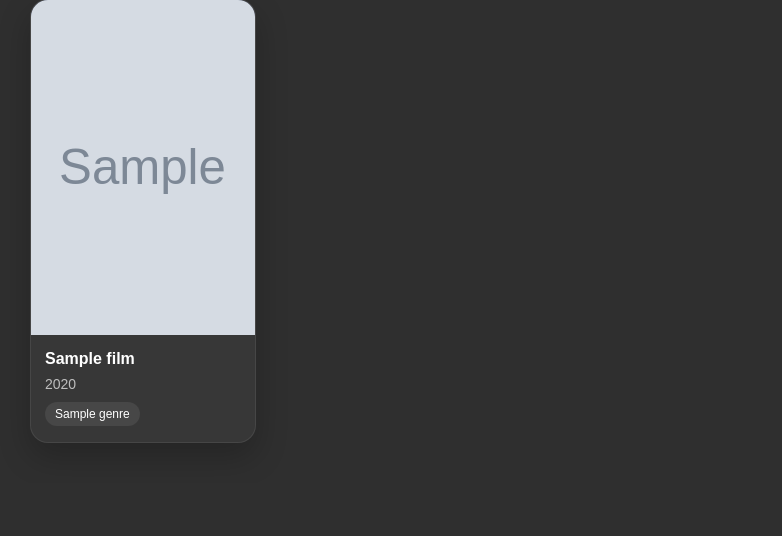
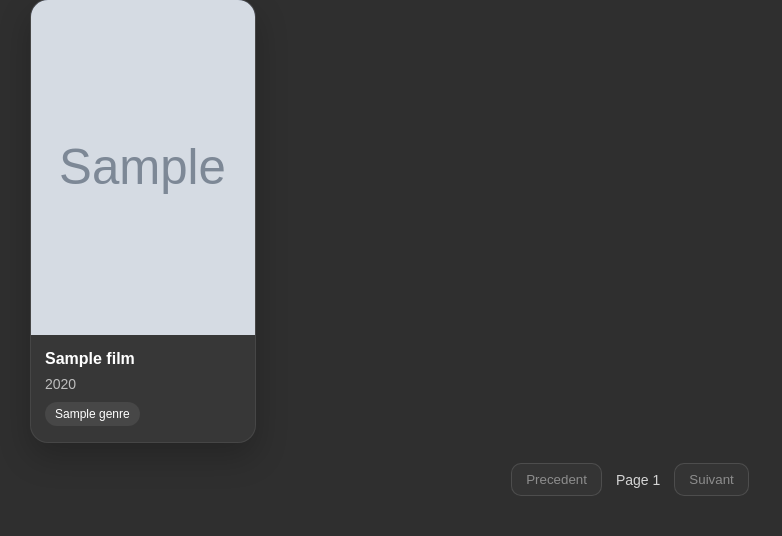
Before and after one commit to iomckn/airec_frontend, a Flask app: template templates/categories.html in a window 1280 px wide. Shown: the part 461-997 px from the top of the page, without its empty margins (0-782 px from the left). Before the commit the page ends 904 px from the top, so only its background shows below. Run offline with Flask 3, Linux system fonts and the light colour scheme; the template is opened without the code that fills it: most values are stand-ins (such as "Sample title", 1, 10 or a date in 2020); grey boxes marked "Sample" are stand-in pictures.

Commit message:
Integrer API categories et supprimer dependance CSV et pagination

```diff
--- a/app.py
+++ b/app.py
@@ -4,10 +4,10 @@ from urllib.parse import quote, urlencode
 from urllib.request import Request, urlopen
 
 from flask import Flask, render_template, url_for, request
-from test import separer_genre, trouver_film_par_categories
 
 app = Flask(__name__)
 API_BASE = "https://airec-api.randever.com"
+PER_PAGE = 20
 
 
 def api_get(path, params=None):
@@ -16,7 +16,13 @@ def api_get(path, params=None):
         url = f"{url}?{urlencode(params)}"
 
     try:
-        req = Request(url, headers={"Accept": "application/json"})
+        req = Request(
+            url,
+            headers={
+                "Accept": "application/json",
+                "User-Agent": "AiRecFrontend/1.0 (+https://airec-api.randever.com)",
+            },
+        )
         with urlopen(req, timeout=10) as response:
             payload = response.read().decode("utf-8")
             return json.loads(payload)
@@ -92,19 +98,24 @@ def fetch_categories_from_api():
     return extract_categories(payload)
 
 
-def fetch_movies_for_selected_categories(selected_categories):
+def fetch_movies_for_selected_categories(selected_categories, page=1, per_page=PER_PAGE):
     if not selected_categories:
-        return []
+        return [], False
 
     common_keys = None
     movie_index = {}
+    has_next = True
 
     for category in selected_categories:
-        payload = api_get(f"/api/categories/{quote(category, safe='')}/movies", {"page": 1, "sort_by": "rating"})
+        payload = api_get(
+            f"/api/categories/{quote(category, safe='')}/movies",
+            {"page": page, "per_page": per_page, "sort_by": "rating"},
+        )
         if payload is None:
             return None
 
         movies = extract_movies(payload)
+        has_next = has_next and len(movies) == per_page
         keys_for_category = set()
 
         for movie in movies:
@@ -118,9 +129,12 @@ def fetch_movies_for_selected_categories(selected_categories):
         common_keys = keys_for_category if common_keys is None else common_keys & keys_for_category
 
     if not common_keys:
-        return []
+        return [], has_next
 
-    return [movie_index[key] for key in sorted(common_keys, key=lambda key: movie_index[key]["title"].lower())]
+    sorted_movies = [
+        movie_index[key] for key in sorted(common_keys, key=lambda key: movie_index[key]["title"].lower())
+    ]
+    return sorted_movies, has_next
 
 
 @app.route('/')
@@ -144,20 +158,30 @@ def film_detail(movie_id):
 @app.route('/categories', methods=["GET", "POST"])
 def categories():
     genres = fetch_categories_from_api()
-    if not genres:
-        genres = sorted(separer_genre())
+    if genres is None:
+        genres = []
 
     films = []
     selected = []
     api_source = "API"
+    current_page = 1
+    has_next = False
 
     if request.method == "POST":
         selected = [genre for genre in request.form.getlist("genres") if genre]
-        films = fetch_movies_for_selected_categories(selected)
+        page_raw = request.form.get("page", "1")
+        try:
+            current_page = max(1, int(page_raw))
+        except ValueError:
+            current_page = 1
 
-        if films is None:
-            films = [normalize_movie(title) for title in trouver_film_par_categories(selected)]
-            api_source = "CSV"
+        movie_result = fetch_movies_for_selected_categories(selected, page=current_page)
+        if movie_result is None:
+            films = []
+            api_source = "API indisponible"
+            has_next = False
+        else:
+            films, has_next = movie_result
 
     return render_template(
         'categories.html',
@@ -165,6 +189,9 @@ def categories():
         films=films,
         selected=selected,
         api_source=api_source,
+        current_page=current_page,
+        has_prev=current_page > 1,
+        has_next=has_next,
     )
 
 if __name__ == "__main__":
--- a/static/css/categories.css
+++ b/static/css/categories.css
@@ -253,6 +253,42 @@ body {
   color: rgba(255, 255, 255, 0.8);
 }
 
+.pagination {
+  margin-top: 20px;
+  display: flex;
+  align-items: center;
+  justify-content: center;
+  gap: 14px;
+}
+
+.page-form {
+  margin: 0;
+}
+
+.page-btn {
+  border: 1px solid rgba(255, 255, 255, 0.28);
+  background: rgba(255, 255, 255, 0.06);
+  color: #fff;
+  padding: 8px 14px;
+  border-radius: 10px;
+  cursor: pointer;
+}
+
+.page-btn:hover:not(:disabled) {
+  border-color: rgba(202, 162, 74, 0.7);
+  background: rgba(202, 162, 74, 0.15);
+}
+
+.page-btn:disabled {
+  opacity: 0.45;
+  cursor: not-allowed;
+}
+
+.page-indicator {
+  color: rgba(255, 255, 255, 0.8);
+  font-size: 14px;
+}
+
 @media (max-width: 1100px) {
   .grid {
     grid-template-columns: repeat(3, minmax(180px, 1fr));
--- a/templates/categories.html
+++ b/templates/categories.html
@@ -40,6 +40,7 @@
         </div>
 
       <form class="grid" method="POST">
+        <input type="hidden" name="page" value="1">
 
         {% for genre in genres %}
         <label class="item">
@@ -105,6 +106,26 @@
                 </article>
               {% endfor %}
             </div>
+
+            <div class="pagination">
+              <form method="POST" class="page-form">
+                <input type="hidden" name="page" value="{{ current_page - 1 }}">
+                {% for genre in selected %}
+                  <input type="hidden" name="genres" value="{{ genre }}">
+                {% endfor %}
+                <button type="submit" class="page-btn" {% if not has_prev %}disabled{% endif %}>Precedent</button>
+              </form>
+
+              <span class="page-indicator">Page {{ current_page }}</span>
+
+              <form method="POST" class="page-form">
+                <input type="hidden" name="page" value="{{ current_page + 1 }}">
+                {% for genre in selected %}
+                  <input type="hidden" name="genres" value="{{ genre }}">
+                {% endfor %}
+                <button type="submit" class="page-btn" {% if not has_next %}disabled{% endif %}>Suivant</button>
+              </form>
+            </div>
           {% else %}
             <div class="empty-state">
               Aucun film ne correspond à ces catégories.
```
